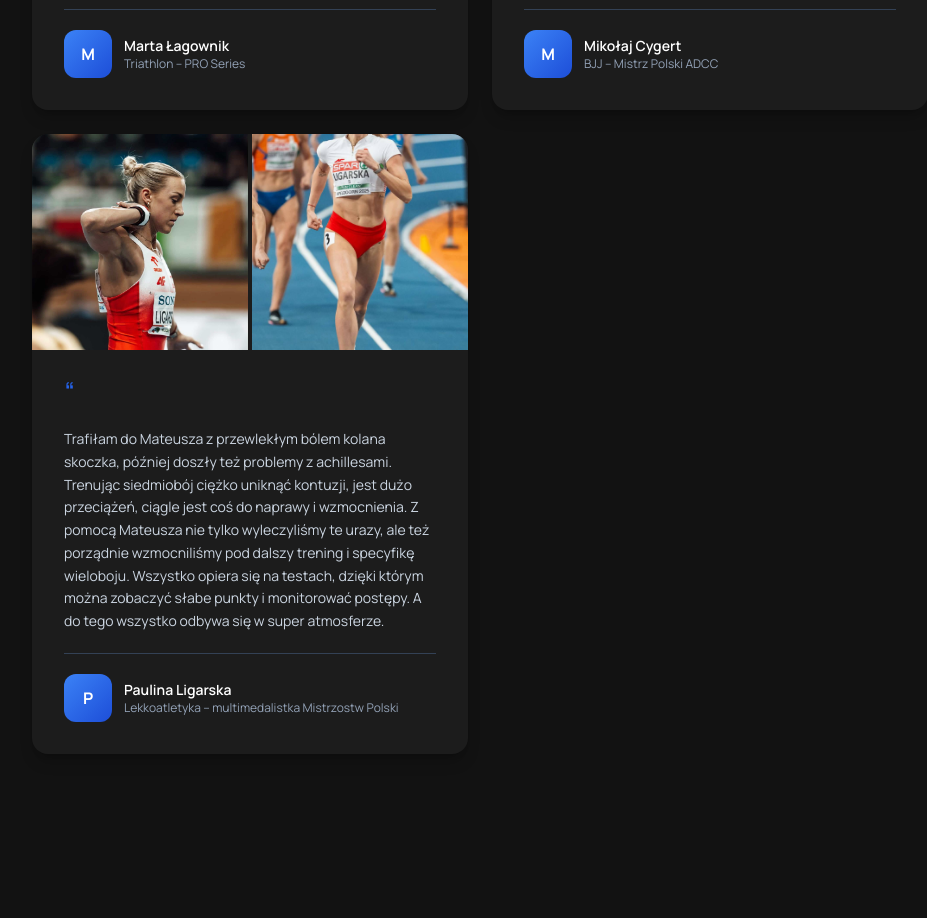
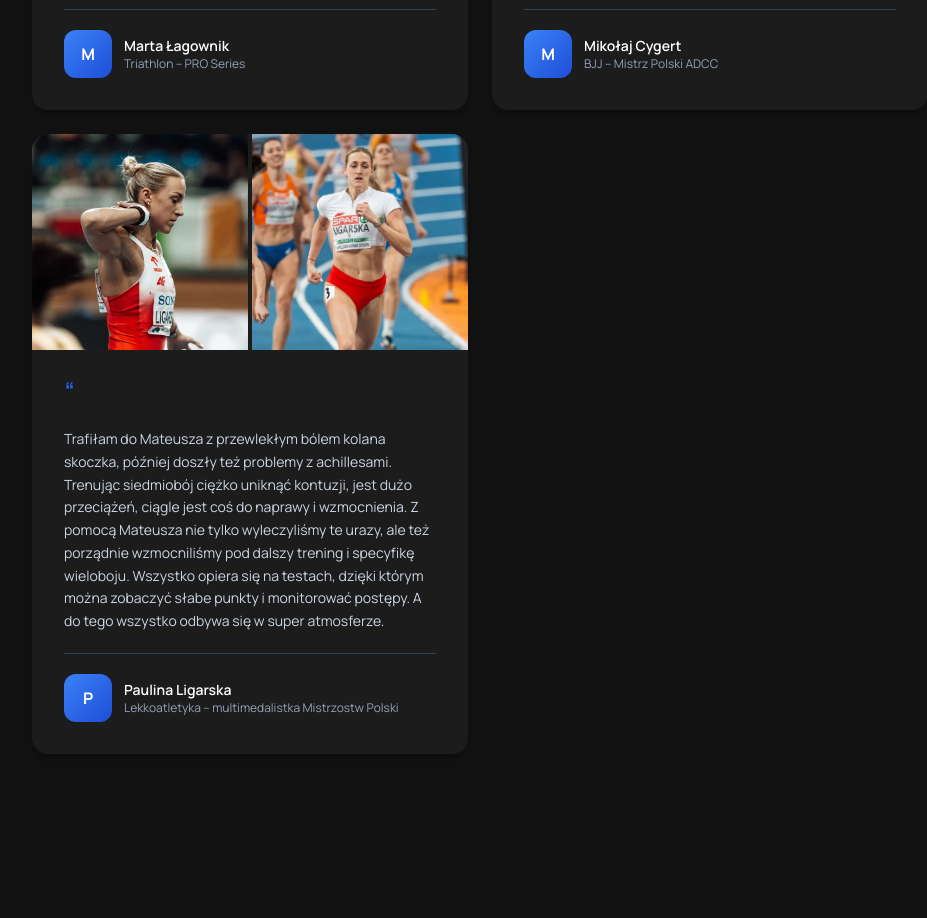
Before and after one commit to matkierat/landing-page, a Next.js app: page / in a window 1280 px wide. Shown: the part 3660-4578 px from the top of the page, without its empty margins (160-1087 px from the left). Built offline with nearby package versions, Linux system fonts and the light colour scheme.

Commit message:
Update SocialProof.tsx

```diff
--- a/components/sections/SocialProof.tsx
+++ b/components/sections/SocialProof.tsx
@@ -4,6 +4,7 @@ import Image from "next/image";
 // zdjęć, na których obiekt nie jest wyśrodkowany w kadrze.
 const photoPositions: Record<string, string> = {
   "/testimonials/Paulina-1.jpg": "object-top",
+  "/testimonials/Paulina-2.jpg": "object-top",
 };
 
 const stories = [
```
